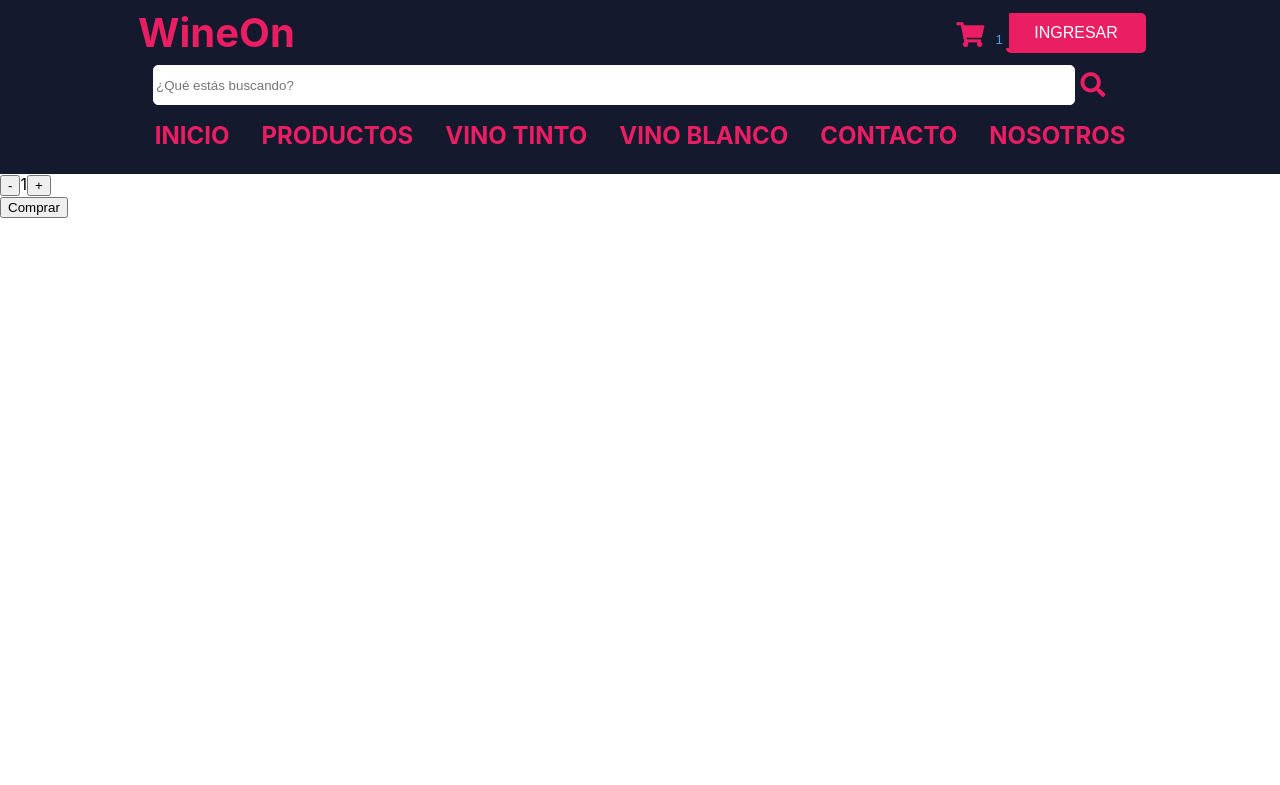
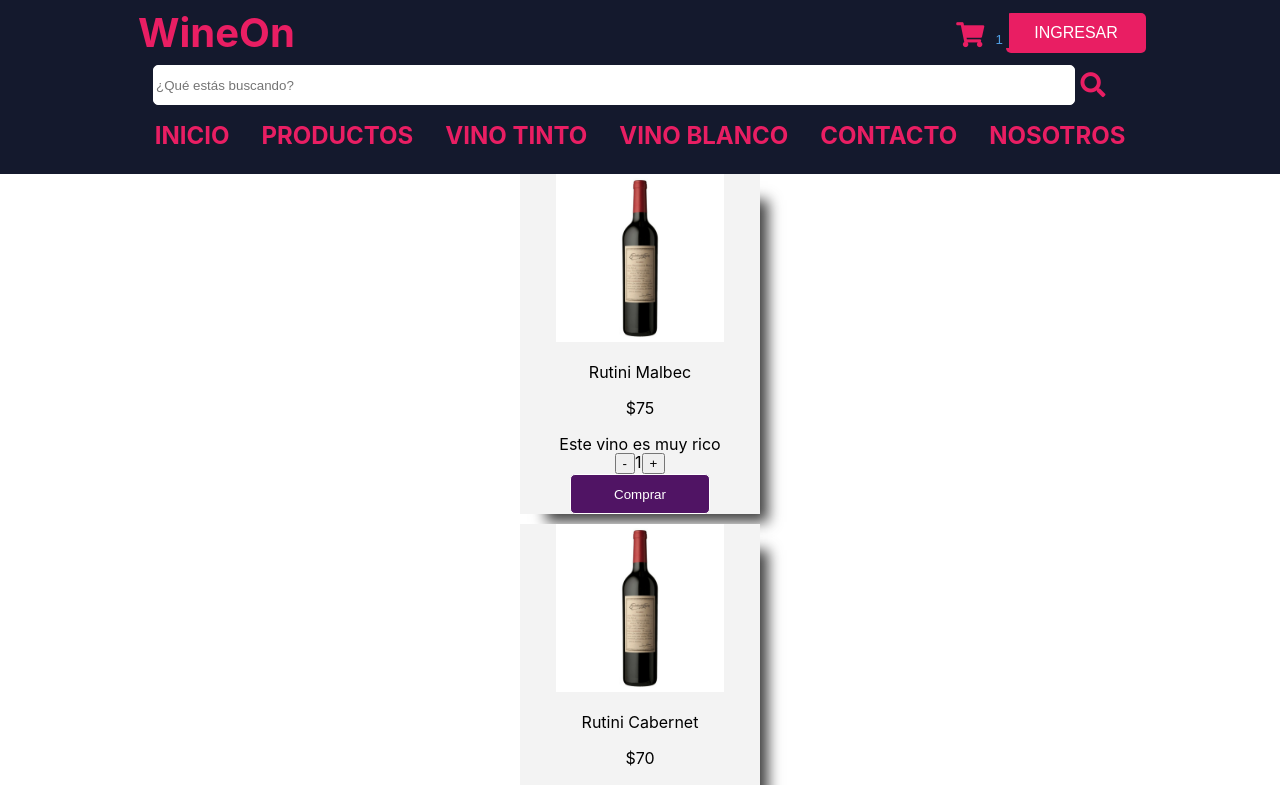
Before and after one commit to feseod/REACT-WINEON-ODRIOZOLA, a React (Create React App) app: page / in a window 1280 px wide. Shown: the top 785 px of the page. Built offline with nearby package versions, Linux system fonts and the light colour scheme.

Commit message:
entrega promises

```diff
--- /dev/null
+++ b/src/components/Item.css
@@ -0,0 +1,111 @@
+#descuento {
+    color:rgb(17, 172, 43);
+
+}
+.administration{
+    display: flex;
+    justify-content: center;
+}
+
+.administration1{
+    margin-right: 0.5rem;
+}
+
+.administration2{
+    margin-left: 0.5rem;
+}
+
+.botonArriba{
+    margin-bottom: 0.5rem;
+}
+
+.adminForm{
+    text-align: center;
+}
+
+.banner{
+    text-align: center;
+    /* width: 100vw; */
+    background-color: var(--second-color);
+}
+
+.banner img{
+    margin-top: 0.25rem;
+}
+
+.button-position{
+    position: absolute;
+    bottom: 0px;
+    left: 20%;
+    right: 20%;
+}
+
+.info >*{
+    color: var(--white-color);
+}
+
+
+ .article-index{
+    background-color: var(--gray-light-color);
+    box-shadow: var(--shadow);
+    text-align: center;
+    margin: auto auto 10px auto;
+    width: 240px;
+    height: 340px;
+    position:relative;
+
+}
+
+.article-index img{
+    width: 70%;
+}
+
+.fab {
+    padding: 10px;
+    font-size: 30px;
+    /* width: 30px; */
+    text-align: center;
+    text-decoration: none;
+    margin: 5px 2px;
+    border-radius: 50%;
+       }
+
+    .fab:hover {
+    opacity: 0.7;
+    }
+
+    .fa-whatsapp {
+    background: #13fc59;
+    color: white;
+    position: fixed;
+    bottom: 20px;
+    right: 40px;
+    }
+
+main h2{
+    text-align: center;
+}
+
+
+.main-button{
+    height: 40px;
+    border-radius: 5px;
+    border:solid  0.5px var(--white-color);
+    background-color: var(--third-color);
+    width: 140px;
+    color: var(--white-color);
+}
+
+ .main-button a{
+    text-decoration: none;
+    color:var(--white-color);
+}
+
+.products-title{
+    text-align: center;
+}
+
+.section-index{
+    margin: auto;
+    width: 90%;
+}
--- /dev/null
+++ b/src/components/Item.js
@@ -0,0 +1,31 @@
+import React, { useState } from 'react'
+import ItemCount from './ItemCount'
+import './Item.css';
+
+
+const Item = ({producto}) => {
+  const[mensaje, setMensaje] = useState(false)
+  const { img, name, description, price, stock }=producto
+
+  const onAdd = (cantidad) => {
+    setMensaje(`Agregaste ${cantidad} items en el carrito`)
+  }
+
+  return (
+
+    <div className="section-index">
+                    <article className="article-index">
+                        <img src={img} alt={name} />
+                        <p>{name}</p>
+                        <p>${price}</p>
+                        <p>{description}</p>
+                        <div class="button-position">
+                            <ItemCount initial={1} stock={stock} onAdd={onAdd}/>
+                        </div>
+                    </article>
+    </div>
+
+  )
+}
+
+export default Item
--- a/src/components/ItemCount.js
+++ b/src/components/ItemCount.js
@@ -1,5 +1,7 @@
 import React from 'react';
 import {useState} from 'react';
+import './Item.css';
+
 
 const ItemCount = ({initial, stock, onAdd}) => {
     const [contador, setContador] = useState (initial)
@@ -21,7 +23,7 @@ const ItemCount = ({initial, stock, onAdd}) => {
         <span>{contador}</span>
         <button onClick={sumar}>+</button>
     </div>
-        <button onClick={()=>onAdd(contador)}>Comprar</button>
+        <button class="main-button" onClick={()=>onAdd(contador)}>Comprar</button>
     </>
   )
 }
--- /dev/null
+++ b/src/components/ItemList.js
@@ -0,0 +1,12 @@
+import React from 'react'
+import Item from './Item'
+
+const ItemList = ({listaProductos}) => {
+  return (
+    <div style={{display:'flex', justifyContent:'space-between', alignItems:'center', flexWrap:'wrap'}}>
+        {listaProductos.map((producto)=> <Item key={producto.id}  producto={producto}/>)}
+    </div>
+  )
+}
+
+export default ItemList
--- a/src/components/ItemListContainer.js
+++ b/src/components/ItemListContainer.js
@@ -1,14 +1,27 @@
-import React from 'react';
-import ItemCount from './ItemCount'
+import { useEffect, useState } from "react"
+import ItemList from "./ItemList"
+import { data } from "../mock/Promise"
 
 
-function ItemListContainer() {
-  const onAdd = (cantidad) =>{
-    console.log(`agregaste ${cantidad} de items`)
-  }
+const ItemListContainer = () => {
+  const [listaProductos, setListaProductos]= useState([])
+  const[mensaje, setMensaje] = useState(false)
+  const [loading, setLoading] = useState(true)
+
+  console.log('me monte')
+
+  useEffect(()=>{
+    console.log('soy el useEffect')
+    data
+    .then((res)=> setListaProductos(res))
+    .catch(()=> setMensaje('hubo un error, intente mas tarde'))
+    .finally(()=> setLoading(false))
+  }, [])
+
   return (
     <div>
-        <ItemCount initial={1} stock={15} onAdd={onAdd} />
+        {mensaje && <p>{mensaje}</p>}
+        { loading ? <p>Cargando...</p>  : <ItemList listaProductos={listaProductos}/>}
     </div>
   );
 }
--- /dev/null
+++ b/src/mock/Promise.js
@@ -0,0 +1,25 @@
+
+const productos = [
+    {id:'01', name:'Rutini Malbec', description:"Este vino es muy rico",  price:75, img:require('../images/Vino.jpg'), stock:5, },
+    {id:'02', name:'Rutini Cabernet', description:"Este vino es muy rico", price:70, img:require('../images/Vino.jpg'),stock:15},
+    {id:'03', name:'Los Haroldos State', description:"Este vino es muy rico", price:100, img:require('../images/Vino.jpg'),stock:7},
+    {id:'04', name:'Finca Las Moras', description:"Este vino es muy rico", price:75, img:require('../images/Vino.jpg'),stock:3},
+    {id:'05', name:'Terraza de los Andes', description:"Este vino es muy rico", price:90, img:require('../images/Vino.jpg'),stock:10},
+    {id:'06', name:'Comte Valmont', description:"Este vino es muy rico", price:50, img:require('../images/Vino.jpg'),stock:4},
+    {id:'07', name:'Vino Toro', description:"Este vino es muy rico", price:50, img:require('../images/Vino.jpg'),stock:4},
+    {id:'08', name:'Vino Uvita', description:"Este vino es muy rico", price:50, img:require('../images/Vino.jpg'),stock:4},
+  ]
+
+  export const data = new Promise((resolve, reject) => {
+    //acciones
+    let condition = true
+    setTimeout(()=> {
+      if(condition){
+        resolve(productos)
+      }else{
+        reject('salio mal, no hay vinos')
+      }
+
+    },3000)
+
+  })
```
Also changed, not shown: src/images/Vino.jpg (added).
